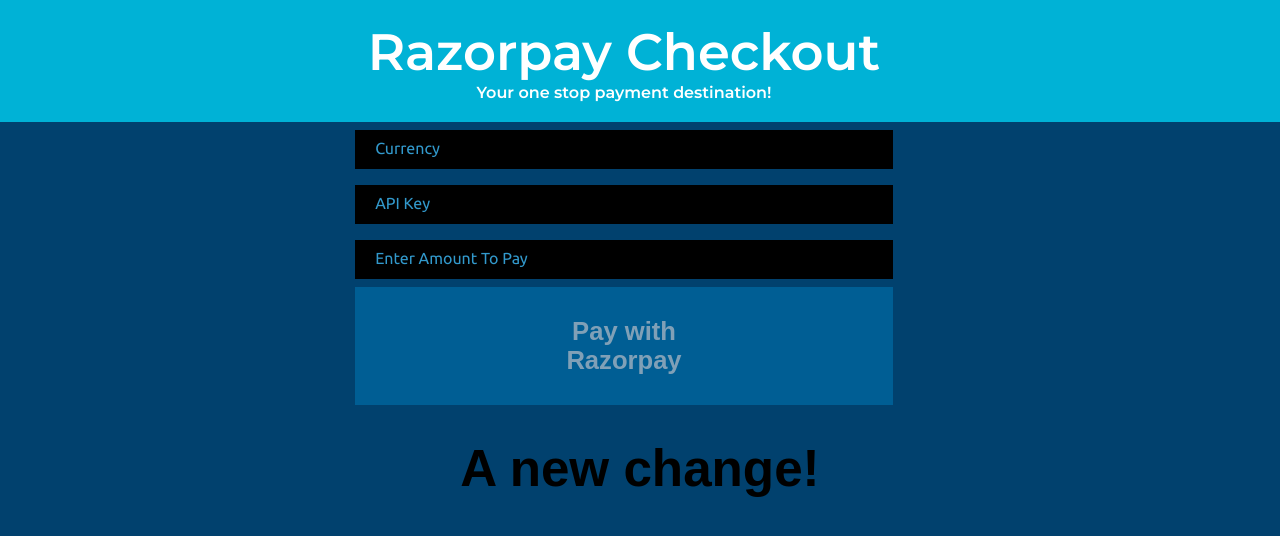
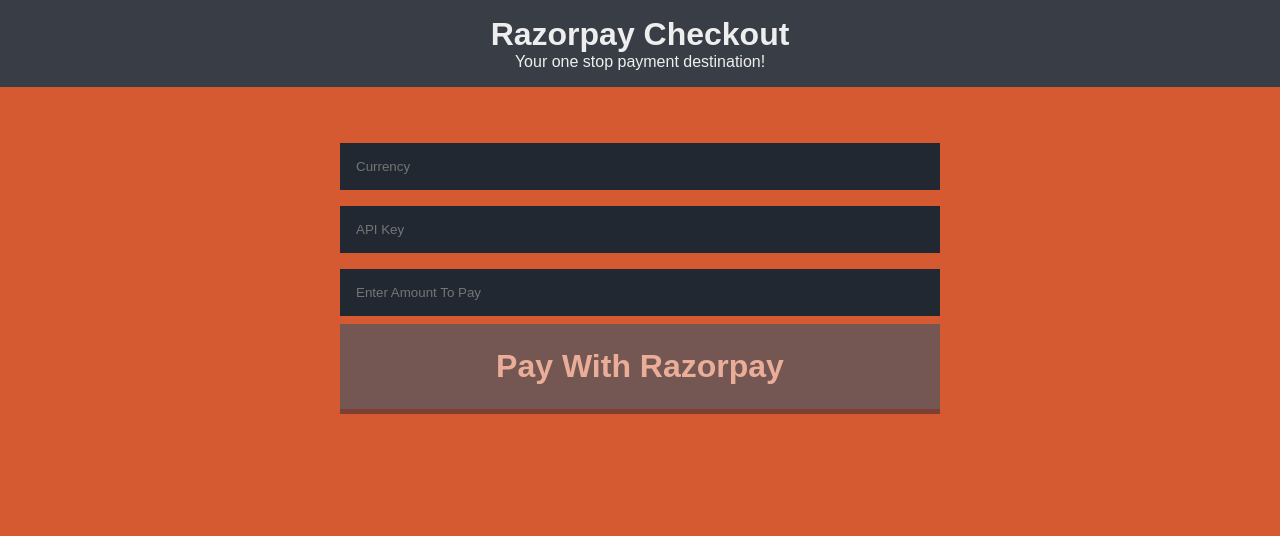
Before and after one commit to harshax22/razorpay-checkout, a React (Create React App) app: page / in a window 1280 px wide. Shown: the top 536 px of the page. Built offline with nearby package versions, Linux system fonts and the light colour scheme.

Commit message:
improve styles

```diff
--- a/src/Checkout.js
+++ b/src/Checkout.js
@@ -1,9 +1,8 @@
-import React, { Component } from 'react';
-import Display from './Display';
+import React from 'react';
 import OptionModal from './OptionModal';
-import './styles/Checkout.css';
+import '../src/styles/Checkout.css';
 
-export default class Checkout extends Component {
+export default class Checkout extends React.Component {
 	constructor(props) {
 		super(props);
 		this.openCheckout = this.openCheckout.bind(this);
@@ -32,6 +31,7 @@
 	openCheckout() {
 		let options = {
 			key: this.state.key,
+			name: 'Test',
 			amount: this.state.amount * 100,
 			currency: this.state.currency,
 			handler: (response) => {
@@ -39,13 +39,16 @@
 					razorpay_payment_id: response.razorpay_payment_id
 				}));
 			},
-			description: 'Razorpay Test Description',
+			description: 'RZP Des',
 			prefill: {
-				contact: '+919999999999',
-				email: 'test@test.com'
+				contact: '+917019284852',
+				email: 'harshamarri18@gmail.com'
 			},
 			notes: {
 				address: 'hello world'
+			},
+			theme: {
+				image_frame: false
 			}
 		};
 		let rzp = new window.Razorpay(options);
@@ -54,14 +57,45 @@
 	render() {
 		return (
 			<div>
-				<Display
-					handleSubmit={this.handleSubmit}
-					changePaymentDetails={this.changePaymentDetails}
-					openCheckout={this.openCheckout}
-					amount={this.state.amount}
-					currency={this.state.currency}
-					keyID={this.state.key}
-				/>
+				<div className="header">
+					<div className="container">
+						<h1 className="header__title">Razorpay Checkout</h1>
+						<h3 className="header__subtitle">Your one stop payment destination!</h3>
+					</div>
+				</div>
+				<div className="container">
+					<form onSubmit={this.handleSubmit}>
+						<input
+							className="enter-amount"
+							type="text"
+							name="currency"
+							onChange={this.changePaymentDetails}
+							placeholder="Currency"
+						/>
+						<input
+							className="enter-amount"
+							type="text"
+							name="key"
+							onChange={this.changePaymentDetails}
+							placeholder="API Key"
+						/>
+						<input
+							className="enter-amount"
+							type="number"
+							name="amount"
+							value={this.state.amount}
+							onChange={this.changePaymentDetails}
+							placeholder="Enter Amount To Pay"
+						/>
+						<button
+							onClick={this.openCheckout}
+							className="big-button"
+							disabled={!this.state.amount || !this.state.currency || !this.state.key}
+						>
+							Pay With Razorpay
+						</button>
+					</form>
+				</div>
 				<OptionModal
 					razorpay_payment_id={this.state.razorpay_payment_id}
 					handleClearPaymentDetails={this.handleClearPaymentDetails}
--- a/src/styles/Checkout.css
+++ b/src/styles/Checkout.css
@@ -1,84 +1,80 @@
-@import url(https://fonts.googleapis.com/css?family=Montserrat);
+html {
+	font-size: 62.5%;
+}
 
 body {
-	display: block;
-	justify-content: center;
 	font-family: Arial, Helvetica, sans-serif;
 	font-size: 1.6rem;
-	background: #01416e;
+	background: #d65a31;
 }
 
 button {
 	cursor: pointer;
 }
-
 button:disabled {
 	cursor: default;
 }
-
 input {
 	width: 100%;
 	padding: 12px 20px;
 	margin: 8px 0;
 	box-sizing: border-box;
-	background-color: black;
-	border: none;
 }
 
-input::placeholder {
-	color: #3299cc;
-	font-size: 1.2em;
-	font-family: 'Ubuntu', sans-serif;
+.big-button {
+	background: #145374;
+	border: none;
+	border-bottom: 5px solid #222831;
+	/* border-bottom: .6rem solid darken(#145374, 10%); */
+	color: white;
+	font-weight: bold;
+	font-size: 3.2rem;
+	width: 100%;
+	margin-bottom: 4.8rem;
+	padding: 2.4rem;
 }
 
-.enter-amount {
+.medium-button {
+	background: #145374;
 	width: 70%;
-	padding: 12px 20px;
-	margin: 8px 0;
-	box-sizing: border-box;
-}
-
-.container {
-	width: 60%;
-	margin-left: 15rem;
-	display: block;
-}
-
-.header {
-	background-color: #00b2d6;
-	padding-top: 20px;
-	padding-bottom: 20px;
-}
-.header__title {
+	padding: 1.5rem;
 	color: white;
-	font-family: 'Montserrat', sans-serif;
-	margin: 0;
-}
-.header__subtitle {
-	color: white;
-	font-family: 'Montserrat', sans-serif;
-	font-size: medium;
-	margin: 0;
-}
-.big-button {
-	display: flex;
-	width: 70%;
 	border: none;
-	font-weight: bold;
-	background-color: #007cba;
-	color: white;
-	font-size: 100%;
-	border-bottom: 2rem solid darken(blue, 10%);
-	margin: auto;
-	padding: 30px 180px;
+	border-bottom: .6rem solid darken(#145374, 10%);
 }
 
 .big-button:disabled {
 	opacity: .5;
 }
 
-img {
-	height: 20%;
-	width: 20%;
-	margin-right: 0.5em;
+.container {
+	max-width: 60rem;
+	margin: 0 auto;
+	padding: 0 1.6rem;
 }
+
+.enter-amount {
+	background: #222831;
+	padding: 1.6rem;
+	border: none;
+	color: white;
+}
+
+.header {
+	background: #393e46;
+	padding: 1.6rem 0;
+	margin-bottom: 4.8rem;
+}
+
+.header__title {
+	color: #eeeeee;
+	font-size: 3.2rem;
+	margin: 0;
+}
+
+.header__subtitle {
+	color: #eeeeee;
+	font-size: 1.6rem;
+	font-weight: 500;
+	margin: 0;
+}
--- /dev/null
+++ b/src/styles/Modal.css
@@ -0,0 +1,32 @@
+.ReactModalPortal > div {
+	opacity: 0;
+}
+.ReactModalPortal .ReactModal__Overlay {
+	display: flex;
+	justify-content: center;
+	align-items: center;
+	transition: opacity 200ms ease-in-out;
+}
+.ReactModalPortal .ReactModal__Overlay--after-open {
+	opacity: 1;
+}
+.ReactModalPortal .ReactModal__Overlay--before-close {
+	opacity: 0;
+}
+.modal {
+	background: #464b5e;
+	color: white;
+	max-width: 30rem;
+	outline: none;
+	padding: 3.2rem;
+	text-align: center;
+}
+.modal__title {
+	margin: 0 0 1.6rem 0;
+}
+.modal__body {
+	margin: 0 0 3.2rem 0;
+	font-size: 2rem;
+	font-weight: 300;
+	word-break: break-all;
+}
```
Also changed, not shown: src/OptionModal.js (+17 -7 lines).
